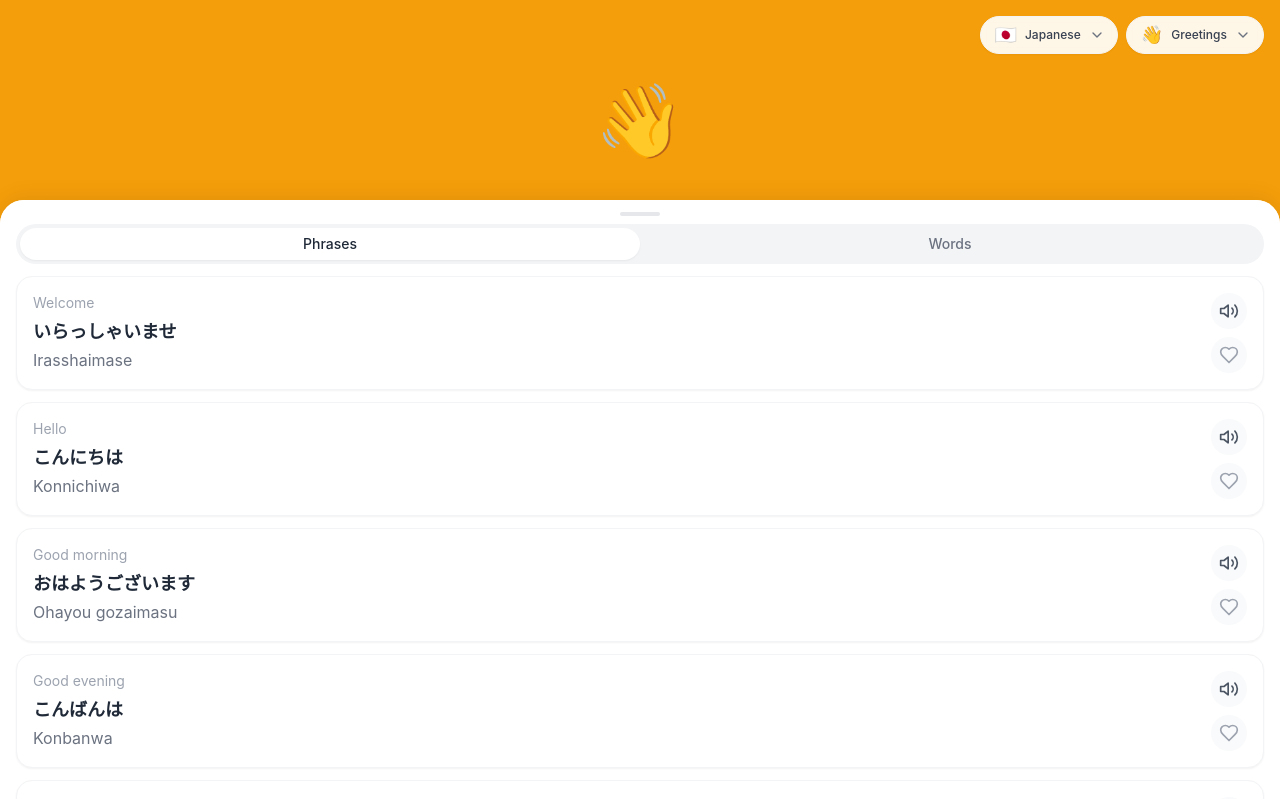
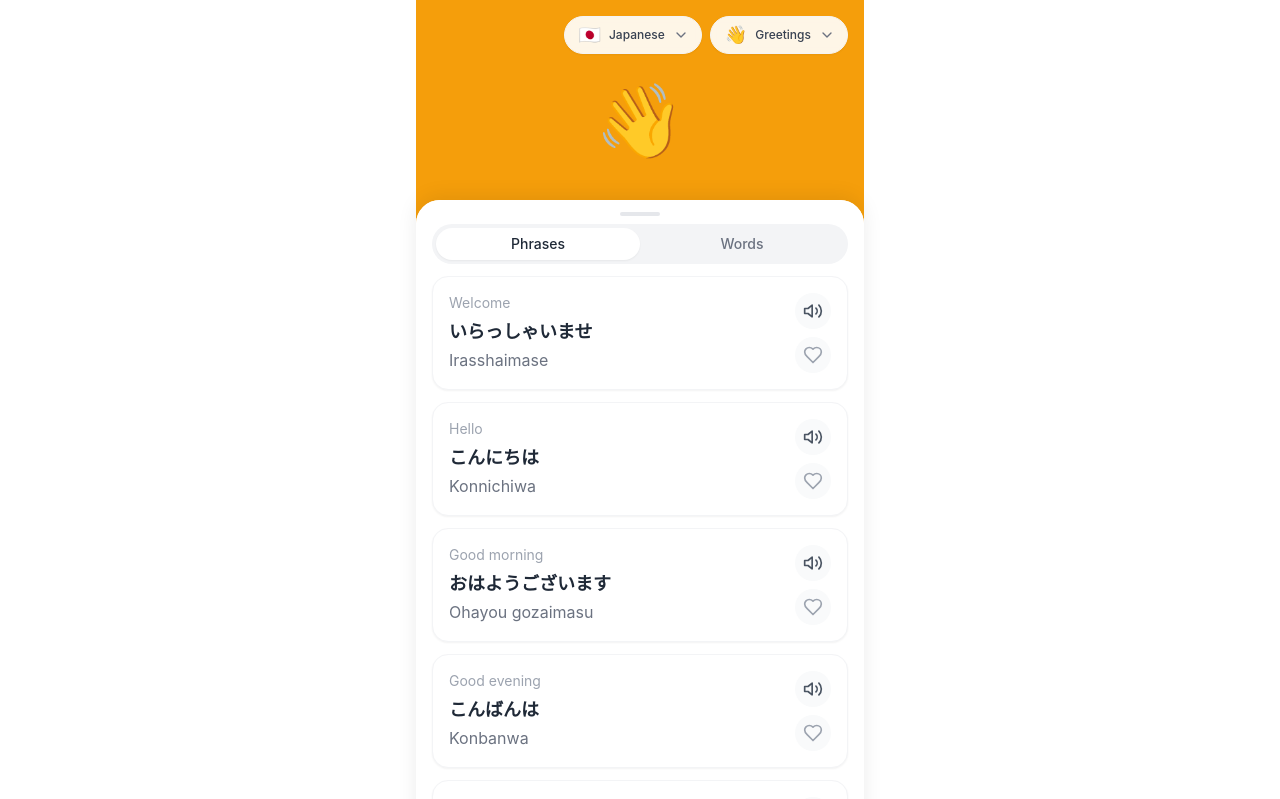
Before and after one commit to focuslab-dev/langdojo, a Next.js app: page / in a window 1280 px wide. Shown: the top 799 px of the page. Built offline with nearby package versions, Linux system fonts and the light colour scheme.

Commit message:
narrow window

```diff
--- a/src/components/HeroSection.tsx
+++ b/src/components/HeroSection.tsx
@@ -10,7 +10,7 @@ export const HeroSection = ({
 }: HeroSectionProps) => {
   return (
     <div
-      className="fixed top-0 left-0 right-0 h-[30vh] flex flex-col"
+      className="fixed top-0 left-1/2 -translate-x-1/2 w-full max-w-md h-[30vh] flex flex-col"
       style={{ backgroundColor: category.color }}
     >
       {/* Centered emoji */}
--- a/src/pages/_document.tsx
+++ b/src/pages/_document.tsx
@@ -11,7 +11,7 @@ export default function Document() {
         <meta name="description" content="Essential travel phrases in Mandarin, Thai, and Japanese" />
         <meta name="format-detection" content="telephone=no" />
         <meta name="mobile-web-app-capable" content="yes" />
-        <meta name="theme-color" content="#FCD34D" />
+        <meta name="theme-color" content="#FFFFFF" />
 
         <link rel="manifest" href="/manifest.json" />
         <link rel="apple-touch-icon" href="/icons/icon-192x192.svg" />
--- a/src/pages/index.tsx
+++ b/src/pages/index.tsx
@@ -58,7 +58,7 @@ export default function Home() {
       </Head>
 
       {/* Top-right controls */}
-      <div className="fixed top-4 right-4 z-20 flex items-center gap-2">
+      <div className="fixed top-4 left-1/2 -translate-x-1/2 w-full max-w-md z-20 flex items-center justify-end gap-2 px-4">
         <LanguageDropdown
           selectedLanguage={selectedLanguage}
           onSelectLanguage={setSelectedLanguage}
@@ -75,7 +75,7 @@ export default function Home() {
         </button>
       </div>
 
-      <main className="min-h-screen bg-white">
+      <main className="min-h-screen bg-white max-w-md mx-auto">
         {/* Hero Section */}
         <HeroSection category={selectedCategory} />
 
```
Also changed, not shown: 1 other file (tests, documents, lock files or other folders).
